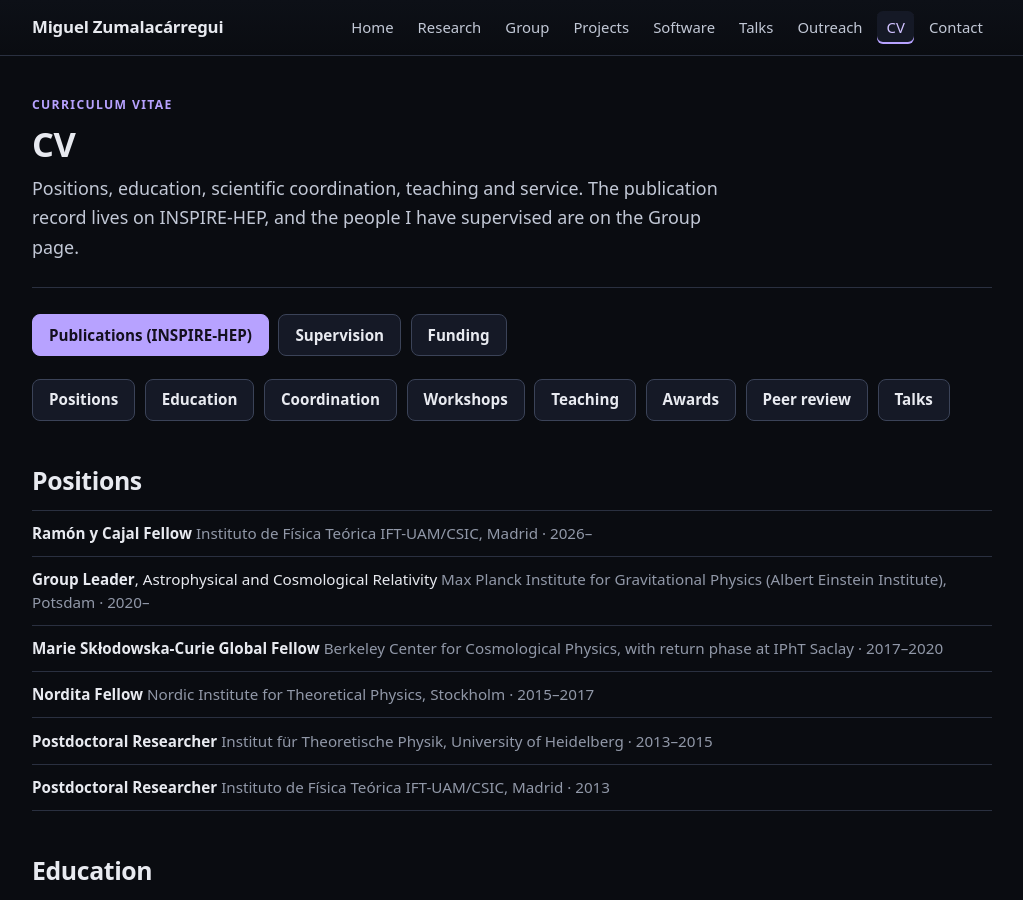
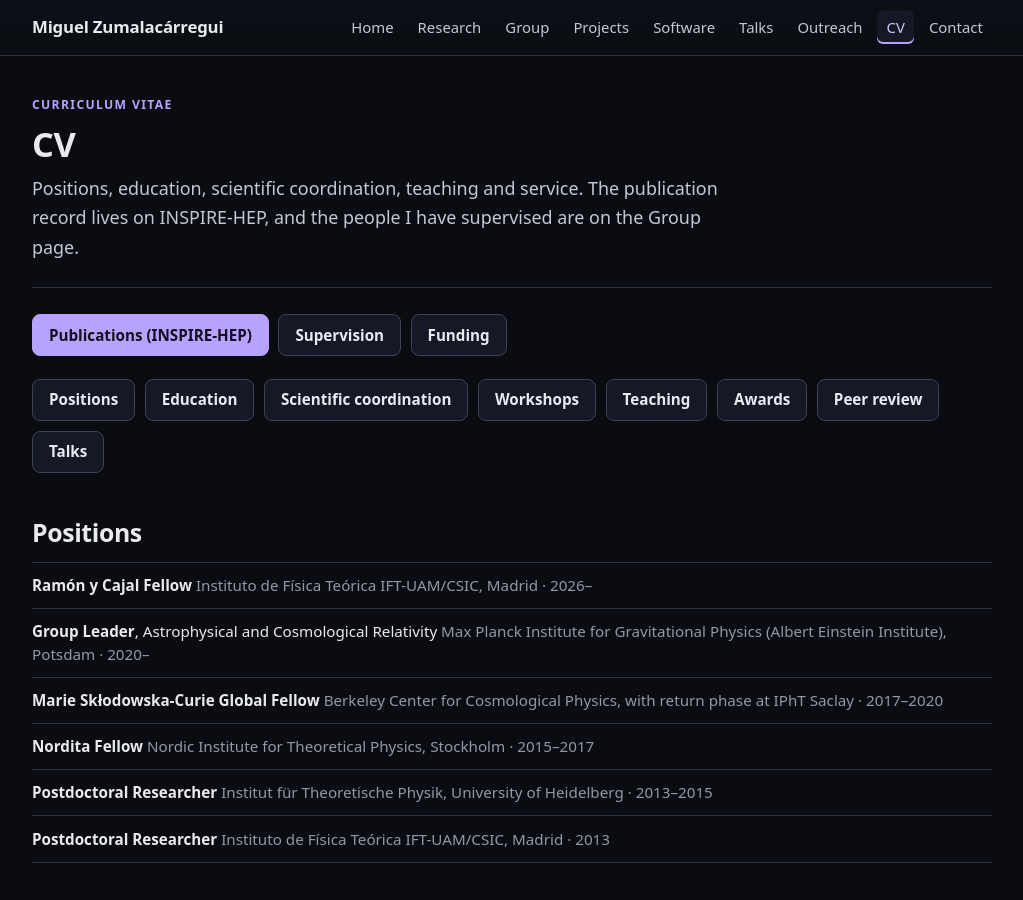
Before and after one commit to miguelzuma/miguelzuma.github.io, a Jekyll site: the page built from cv.html, in a window 1280 px wide and 900 px high. Shown: the whole window, without its empty margins (128-1151 px from the left). Built offline with Jekyll 4.4.1, drawn with Linux system fonts in a browser that asks for light colours.

Commit message:
Jump buttons say 'Scientific coordination'
Co-Authored-By: Claude Opus 5 (1M context) <noreply@anthropic.com>
Claude-Session: https://claude.ai/code/session_01E2ZbXszK9qt9svKVxU5Yrt

```diff
--- a/cv.html
+++ b/cv.html
@@ -21,7 +21,7 @@ description: >-
 <div class="btn-row">
   <a class="btn" href="#positions">Positions</a>
   <a class="btn" href="#education">Education</a>
-  <a class="btn" href="#leadership">Coordination</a>
+  <a class="btn" href="#leadership">Scientific coordination</a>
   <a class="btn" href="#events">Workshops</a>
   <a class="btn" href="#teaching">Teaching</a>
   <a class="btn" href="#awards">Awards</a>
--- a/research.html
+++ b/research.html
@@ -28,7 +28,7 @@ description: >-
   <a class="btn" href="#tests-of-gravity">Tests of gravity</a>
   <a class="btn" href="#methods">Methods &amp; software</a>
   <a class="btn" href="#cosmology">Cosmology &amp; gravity theories</a>
-  <a class="btn" href="#leadership">Coordination</a>
+  <a class="btn" href="#leadership">Scientific coordination</a>
 </div>
 
 <!-- ==================================================================
```
